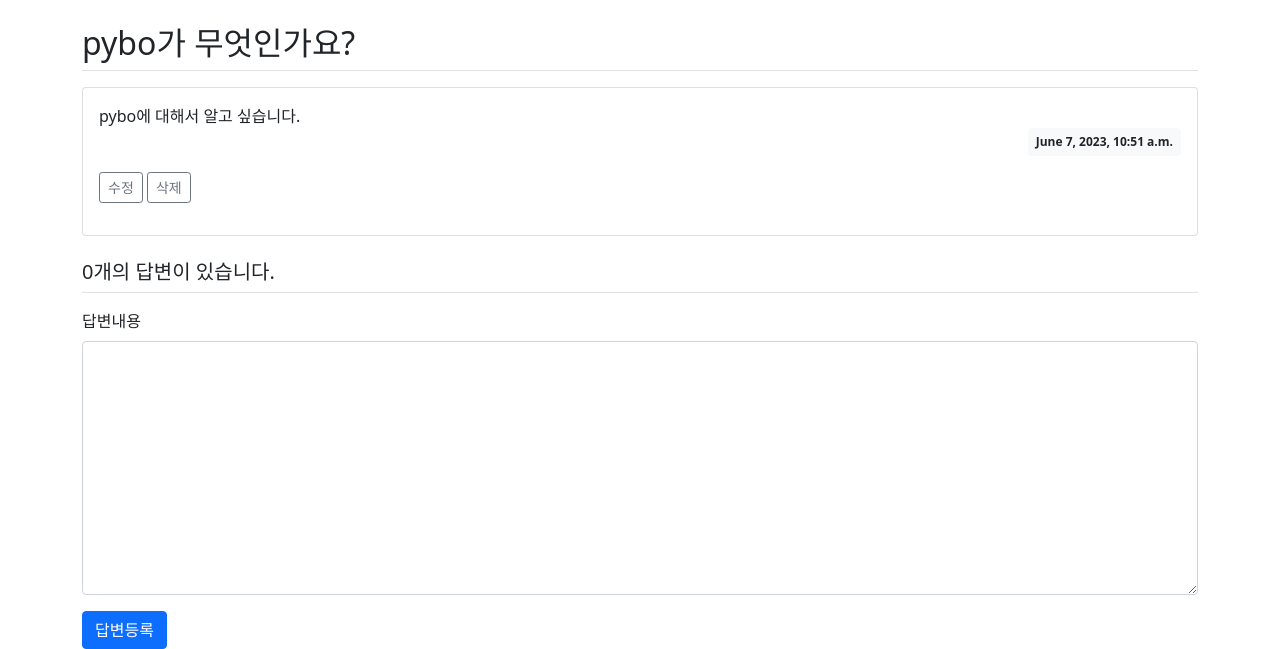
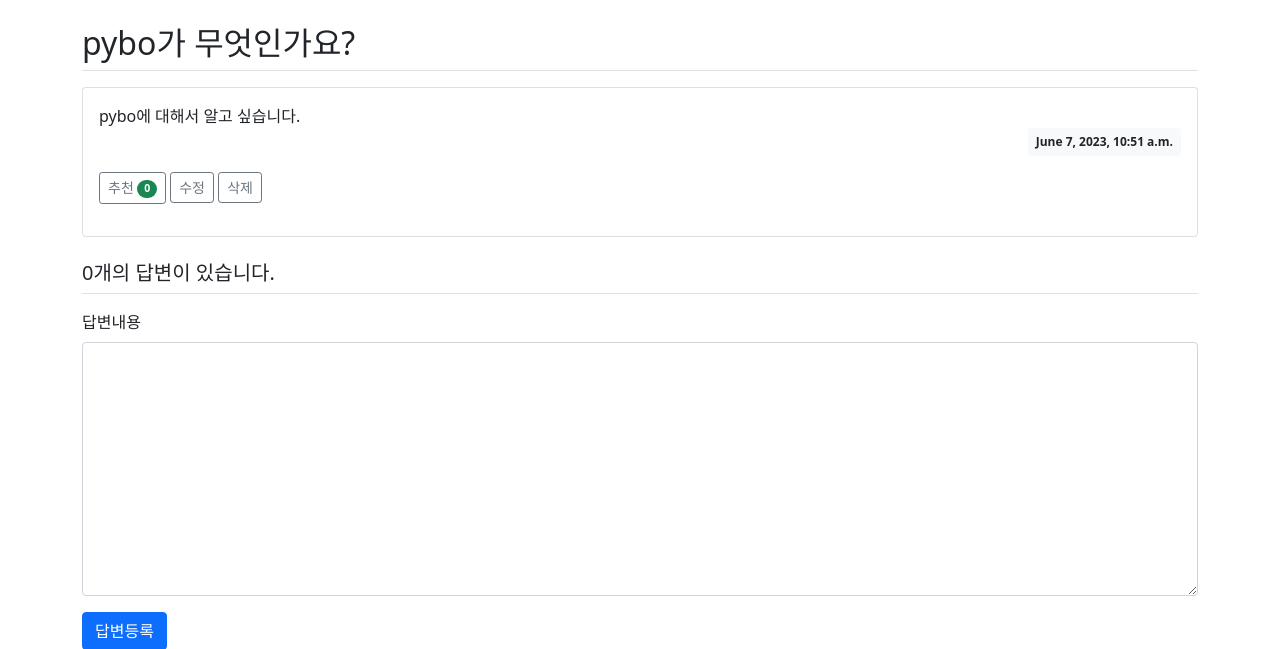
Before and after one commit to Dgenealogy/D-Web, a Django app: page /pybo/answer/create/1/ in a window 1280 px wide. Shown: the part 57-706 px from the top of the page. Run offline with Django 4.2, Linux system fonts and the light colour scheme; a user stored in the database is signed in; data comes from the database, SQL or seed files in the repository; both versions use the stored data as it was after the commit; some libraries are stand-ins or nearby versions.

Commit message:
study : 3-11 추천

```diff
--- a/pybo/models.py
+++ b/pybo/models.py
@@ -4,21 +4,23 @@ from django.contrib.auth.models import User
 # Create your models here.
 
 class Question(models.Model):
-    author = models.ForeignKey(User, on_delete=models.CASCADE)
+    author = models.ForeignKey(User, on_delete=models.CASCADE, related_name='author_question')
     subject = models.CharField(max_length=200)
     content = models.TextField()
     create_date = models.DateTimeField()
     modify_date = models.DateTimeField(null=True, blank=True)
+    voter = models.ManyToManyField(User, related_name='voter_question')  # 추천인 추가
 
     def __str__(self):
         return self.subject
 
 class Answer(models.Model):
-    author = models.ForeignKey(User, on_delete=models.CASCADE)
+    author = models.ForeignKey(User, on_delete=models.CASCADE, related_name='author_answer')
     question = models.ForeignKey(Question, on_delete=models.CASCADE)
     content = models.TextField()
     create_date = models.DateTimeField()
     modify_date = models.DateTimeField(null=True, blank=True)
+    voter = models.ManyToManyField(User, related_name='voter_answer')
 
     def __str__(self):
         return self.content
--- a/pybo/urls.py
+++ b/pybo/urls.py
@@ -26,4 +26,6 @@ urlpatterns = [
          answer_views.answer_modify, name='answer_modify'),
     path('answer/delete/<int:answer_id>/',
          answer_views.answer_delete, name='answer_delete'),
+    path('question/vote/<int:question_id>/', question_views.question_vote, name='question_vote'),
+    path('answer/vote/<int:answer_id>/', answer_views.answer_vote, name='answer_vote'),
 ]
--- a/pybo/views/answer_views.py
+++ b/pybo/views/answer_views.py
@@ -53,3 +53,12 @@ def answer_delete(request, answer_id):
     else:
         answer.delete()
     return redirect('pybo:detail', question_id=answer.question.id)
+
+@login_required(login_url='common:login')
+def answer_vote(request, answer_id):
+    answer = get_object_or_404(Answer, pk=answer_id)
+    if request.user == answer.author:
+        messages.error(request, '본인이 작성한 글은 추천할수 없습니다')
+    else:
+        answer.voter.add(request.user)
+    return redirect('pybo:detail', question_id=answer.question.id)
--- a/templates/pybo/question_detail.html
+++ b/templates/pybo/question_detail.html
@@ -31,6 +31,10 @@
                 </div>
             </div>
             <div class="my-3">
+                <a href="javascript:void(0)" data-uri="{% url 'pybo:question_vote' question.id  %}"
+                class="recommend btn btn-sm btn-outline-secondary"> 추천
+                <span class="badge rounded-pill bg-success">{{question.voter.count}}</span>
+                </a>
                 {% if request.user == question.author %}
                     <a href="{% url 'pybo:question_modify' question.id  %}" class="btn btn-sm btn-outline-secondary">수정</a>
                     <a href="javascript:void(0)" class="delete btn btn-sm btn-outline-secondary" data-uri="{% url 'pybo:question_delete' question.id  %}">삭제</a>
@@ -57,6 +61,10 @@
                 </div>
             </div>
             <div class="my-3">
+                <a href="javascript:void(0)" data-uri="{% url 'pybo:answer_vote' answer.id  %}"
+                class="recommend btn btn-sm btn-outline-secondary"> 추천
+                <span class="badge rounded-pill bg-success">{{answer.voter.count}}</span>
+                </a>
                 {% if request.user == answer.author %}
                     <a href="{% url 'pybo:answer_modify' answer.id  %}" class="btn btn-sm btn-outline-secondary">수정</a>
                     <a href="#" class="delete btn btn-sm btn-outline-secondary " data-uri="{% url 'pybo:answer_delete' answer.id  %}">삭제</a>
@@ -103,6 +111,15 @@ Array.from(delete_elements).forEach(function(element) {
         };
     });
 });
+
+const recommend_elements = document.getElementsByClassName("recommend");
+Array.from(recommend_elements).forEach(function(element) {
+    element.addEventListener('click', function() {
+        if(confirm("정말로 추천하시겠습니까?")) {
+            location.href = this.dataset.uri;
+        };
+    });
+});
 </script>
 {% endblock %}
 
```
Also changed, not shown: pybo/views/question_views.py (+9 -0 lines), db.sqlite3, pybo/migrations/0005_answer_voter_question_voter_alter_answer_author_and_more.py (added).
